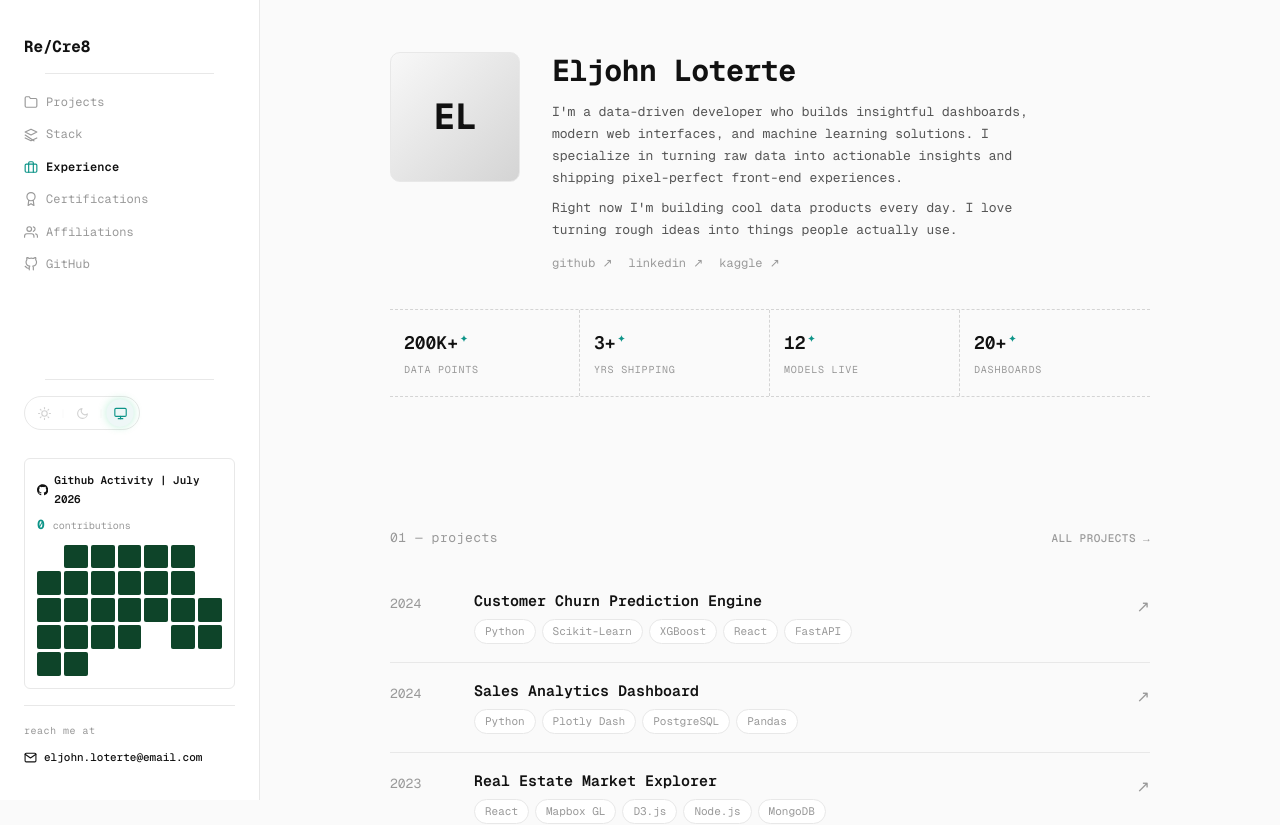
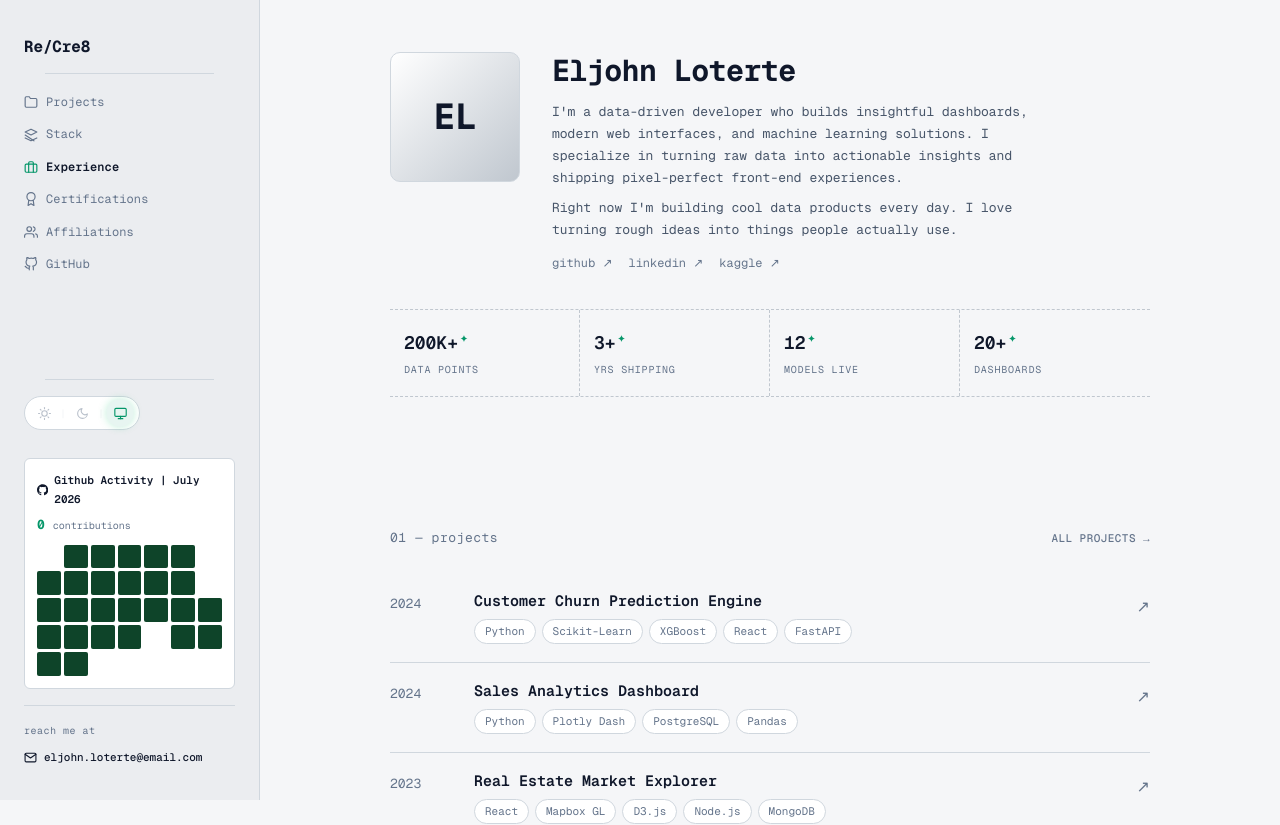
Before and after one commit to Eljohn-Loterte/Portfolio, a React (Vite) app: page / in a window 1280 px wide. Shown: the top 825 px of the page. Built offline with nearby package versions, Linux system fonts and the light colour scheme; no server answers.

Commit message:
fix: update light mode dirty white background and GitHub contribution darkish gray/green palette

```diff
--- a/src/index.css
+++ b/src/index.css
@@ -23,11 +23,11 @@
   --accent-dim: #2dd4bf15;
   --accent-emerald: #34d399;
 
-  --dot-level-0: #1c1c22;
-  --dot-level-1: #3f3f46;
-  --dot-level-2: #71717a;
-  --dot-level-3: #a1a1aa;
-  --dot-level-4: #f4f4f5;
+  --dot-level-0: #26272e;
+  --dot-level-1: #0e4429;
+  --dot-level-2: #006d32;
+  --dot-level-3: #26a641;
+  --dot-level-4: #39d353;
 
   --shadow-card: 0 4px 20px rgba(0, 0, 0, 0.5);
   --shadow-card-hover: 0 8px 30px rgba(0, 0, 0, 0.7);
@@ -37,31 +37,31 @@
 }
 
 [data-theme="light"] {
-  --bg-page: #fafafa;
-  --bg-secondary: #f0f0f0;
+  --bg-page: #f5f6f8;        /* Dirty white / elegant off-white background */
+  --bg-secondary: #eaecef;
   --bg-card: #ffffff;
-  --bg-card-hover: #f8f8f8;
-  --bg-sidebar: #ffffff;
-  --bg-input: #f5f5f5;
-
-  --border-primary: #e8e8e8;
-  --border-secondary: #d4d4d4;
-  --border-card: #e5e5e5;
-
-  --text-primary: #111111;
-  --text-secondary: #555555;
-  --text-muted: #999999;
-  --text-accent: #0d9488;
-
-  --accent: #0d9488;
-  --accent-dim: #0d948812;
-  --accent-emerald: #059669;
-
-  --dot-level-0: #ebedf0;
-  --dot-level-1: #a1a1aa;
-  --dot-level-2: #52525b;
-  --dot-level-3: #27272a;
-  --dot-level-4: #000000;
+  --bg-card-hover: #ffffff;
+  --bg-sidebar: #ebedf0;     /* Dirty white sidebar for smooth contrast */
+  --bg-input: #e1e4e8;
+
+  --border-primary: #d0d7de;
+  --border-secondary: #c0c7cf;
+  --border-card: #d8dee4;
+
+  --text-primary: #0f172a;
+  --text-secondary: #475569;
+  --text-muted: #64748b;
+  --text-accent: #059669;
+
+  --accent: #059669;
+  --accent-dim: #05966918;
+  --accent-emerald: #047857;
+
+  --dot-level-0: #d0d7de;     /* Crisp darkish gray empty contribution squares */
+  --dot-level-1: #9be9a8;
+  --dot-level-2: #40c463;
+  --dot-level-3: #30a14e;
+  --dot-level-4: #216e39;
 
   --shadow-card: 0 4px 16px rgba(0, 0, 0, 0.06);
   --shadow-card-hover: 0 8px 24px rgba(0, 0, 0, 0.1);
```
